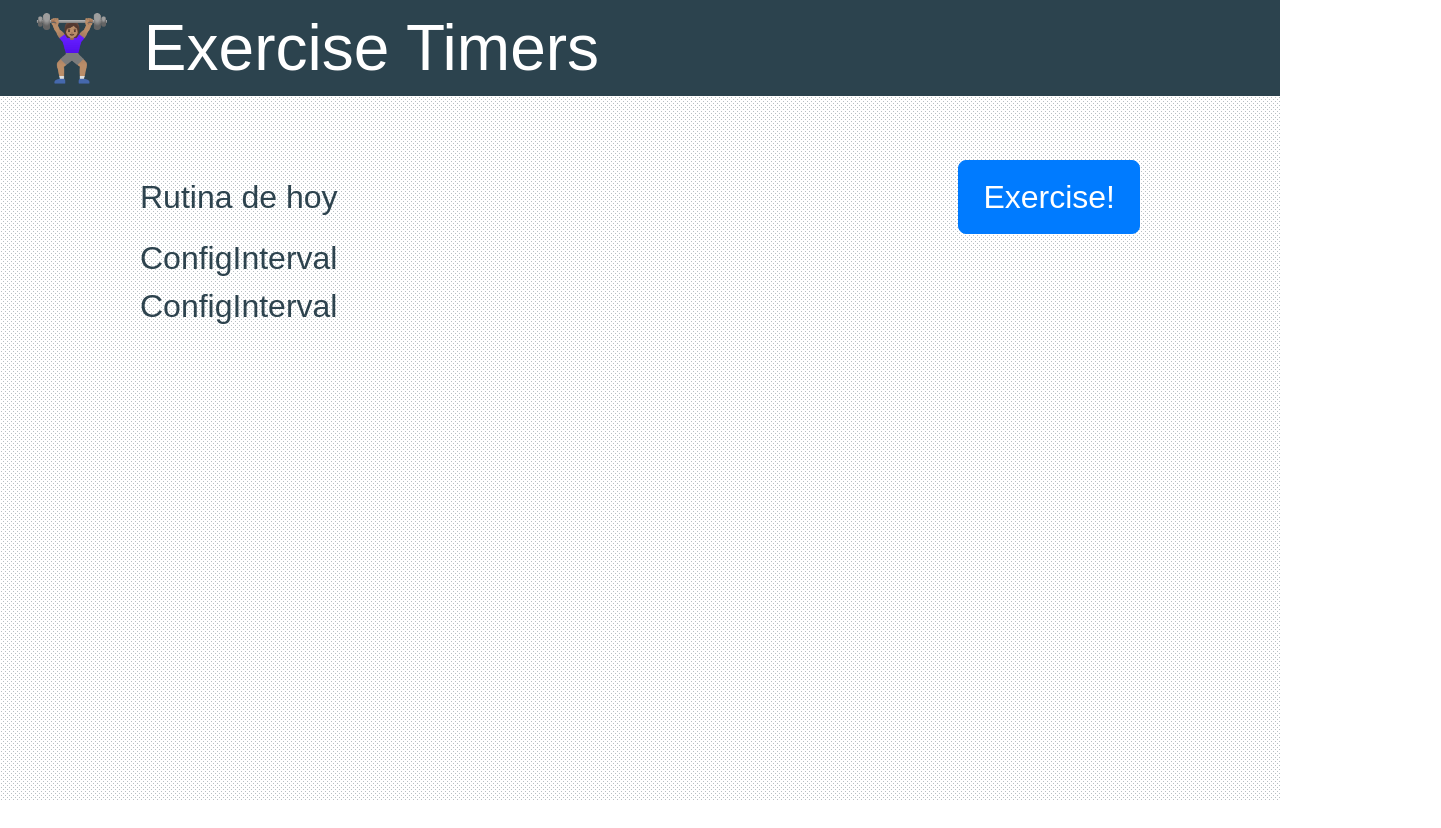
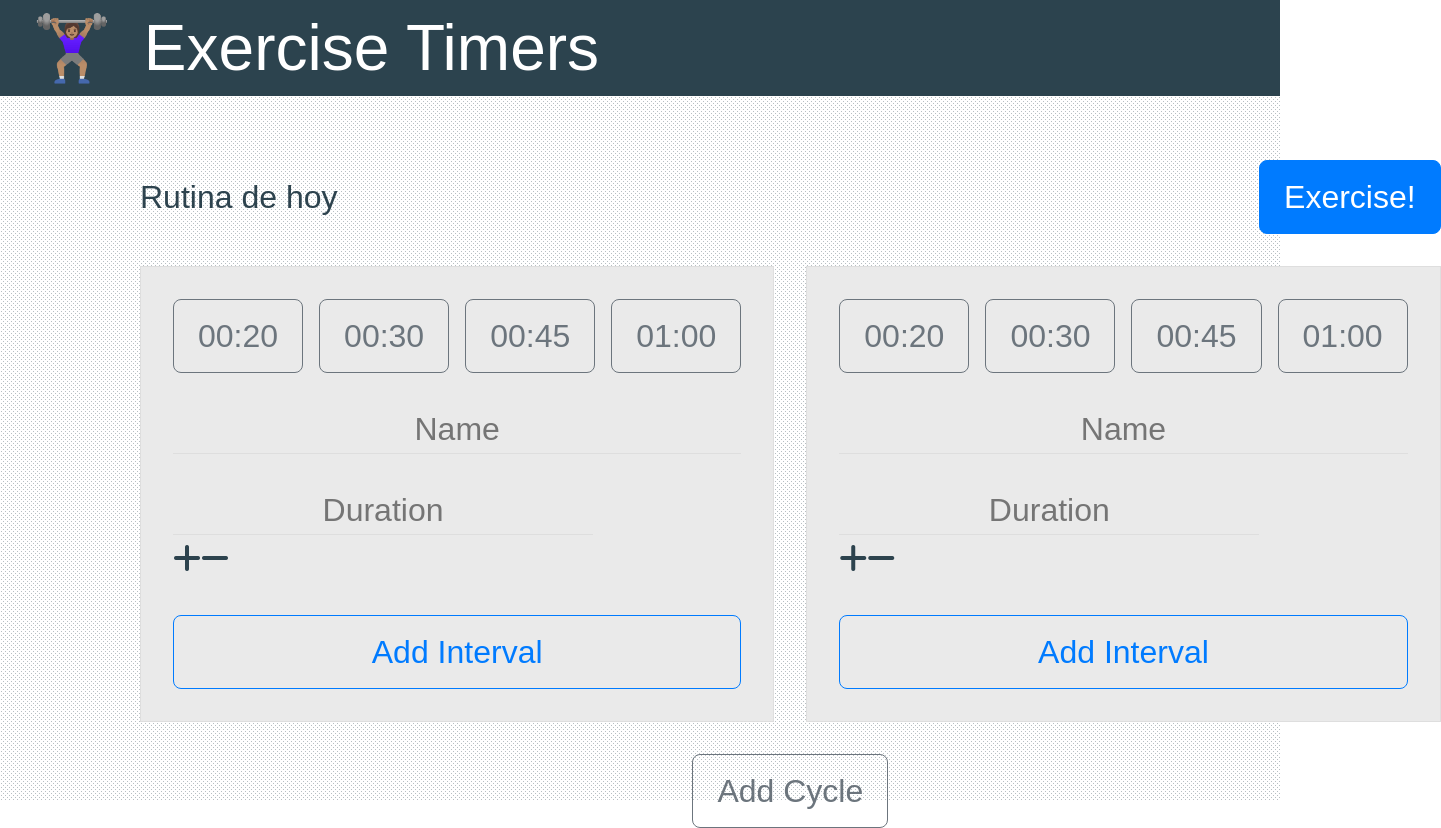
Before and after one commit to gabyvs/exercise-timers, a React (Create React App) app: page / in a window 1280 px wide. Shown: the whole page, 1441 px wide, since content can reach past the window. Before the commit the page ends 800 px from the top, so only its background shows below. Built offline with nearby package versions, Linux system fonts and the light colour scheme.

Commit message:
ConfigInterval

```diff
--- a/public/index.html
+++ b/public/index.html
@@ -3,6 +3,7 @@
   <head>
     <meta charset="utf-8" />
     <link rel="icon" href="%PUBLIC_URL%/favicon.ico" />
+    <script src="https://kit.fontawesome.com/7f29615d59.js" crossorigin="anonymous"></script>
     <meta name="viewport" content="width=device-width, initial-scale=1" />
     <meta name="theme-color" content="#2c434e" />
     <meta
--- a/src/components/ConfigInterval.tsx
+++ b/src/components/ConfigInterval.tsx
@@ -1,6 +1,49 @@
 import { css } from 'glamor';
 import React from 'react';
+import { theme } from '../theme';
+import Button from 'react-bootstrap/Button';
+
+const styles = {
+  container: {
+    border: `1px solid ${theme.divider}`,
+    backgroundColor: theme.secondary,
+    padding: '1rem',
+    display: 'grid',
+    rowGap: '1rem',
+  },
+  btnsArea: {
+    display: 'grid',
+    columnGap: '.5rem',
+    gridTemplateColumns: 'auto auto auto auto',
+  },
+  input: {
+    border: 'none',
+    borderBottom: `1px solid ${theme.divider}`,
+    backgroundColor: 'transparent',
+    textAlign: 'center',
+  },
+  durationArea: {},
+  durationBtns: {},
+};
 
 export const ConfigInterval = () => {
-  return <div>ConfigInterval</div>;
+  return (
+    <div {...css(styles.container)}>
+      <div {...css(styles.btnsArea)}>
+        <Button variant={'outline-secondary'}>00:20</Button>
+        <Button variant={'outline-secondary'}>00:30</Button>
+        <Button variant={'outline-secondary'}>00:45</Button>
+        <Button variant={'outline-secondary'}>01:00</Button>
+      </div>
+      <input type={'text'} placeholder={'Name'} {...css(styles.input)} />
+      <div {...css(styles.durationArea)}>
+        <input type={'text'} placeholder={'Duration'} {...css(styles.input)} />
+        <div {...css(styles.durationBtns)}>
+          <span className='fas fa-plus'></span>
+          <span className='fas fa-minus'></span>
+        </div>
+      </div>
+      <Button variant={'outline-primary'}>Add Interval</Button>
+    </div>
+  );
 };
--- a/src/components/EditView.tsx
+++ b/src/components/EditView.tsx
@@ -2,11 +2,22 @@ import { css } from 'glamor';
 import React from 'react';
 import { RoutineSelector } from './RoutineSelector';
 import { ConfigInterval } from './ConfigInterval';
+import Button from 'react-bootstrap/Button';
 
 const styles = {
   container: {
     width: '100%',
     display: 'grid',
+    rowGap: '1rem',
+  },
+  configArea: {
+    display: 'grid',
+    gridTemplateColumns: 'auto auto',
+    columnGap: '1rem',
+  },
+  cycleArea: {
+    display: 'flex',
+    justifyContent: 'center',
   },
 };
 
@@ -14,9 +25,12 @@ export const EditView = () => {
   return (
     <div {...css(styles.container)}>
       <RoutineSelector />
-      <div>
+      <div {...css(styles.configArea)}>
         <ConfigInterval />
         <ConfigInterval />
+      </div>
+      <div {...css(styles.cycleArea)}>
+        <Button variant={'outline-secondary'}>Add Cycle</Button>
       </div>
     </div>
   );
--- a/src/theme.ts
+++ b/src/theme.ts
@@ -1,6 +1,6 @@
 export const theme = {
   primary: '#2c434e', // bar
-  // secondary: '#f2eff8', // background
+  secondary: '#eaeaea', // background
   background: '#ffffff',
   // accent: '#c5b9da', // buttons over primary, other specials
   // accentDark: '#9886b7', // hover for accent
```
